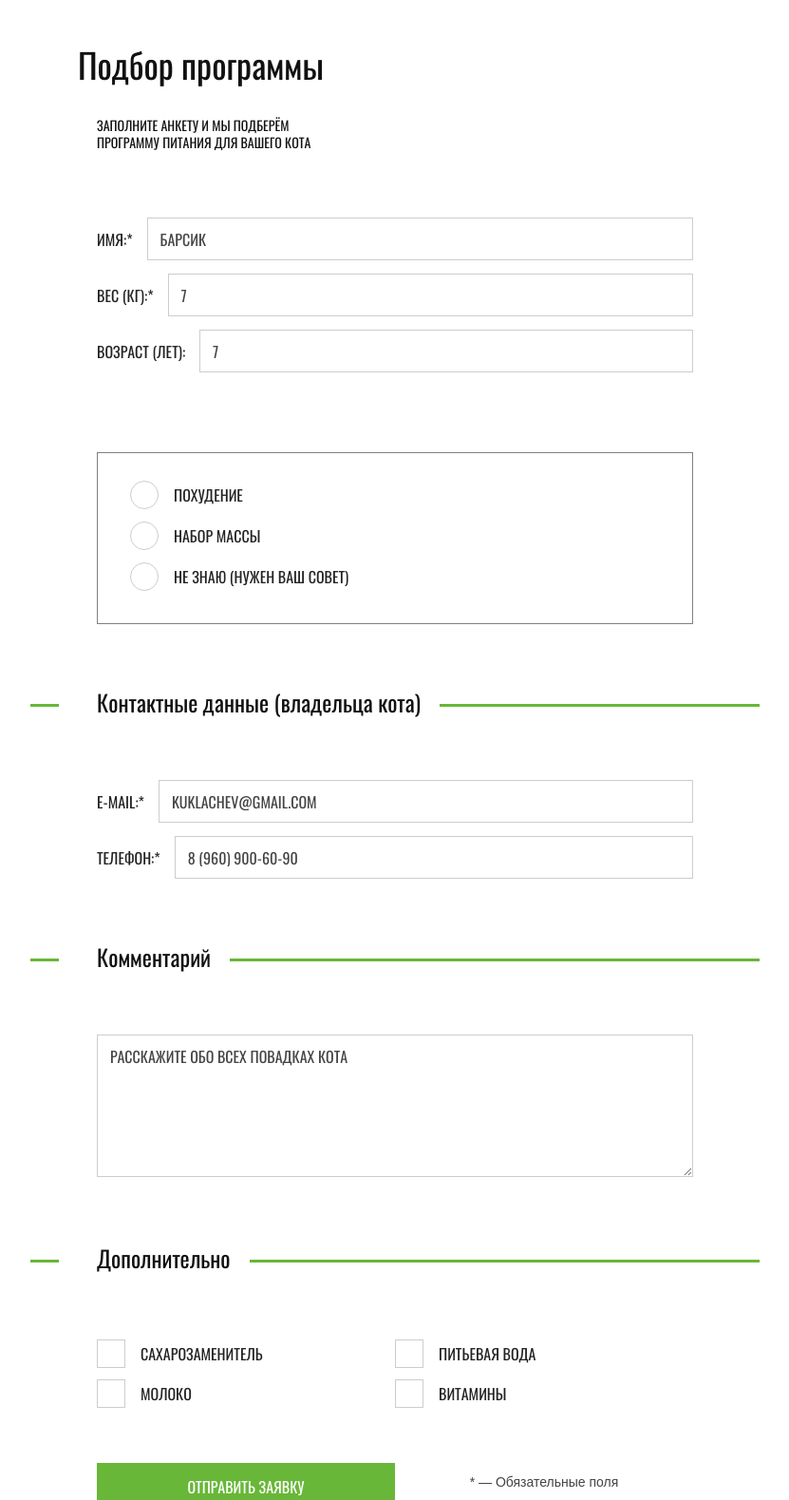
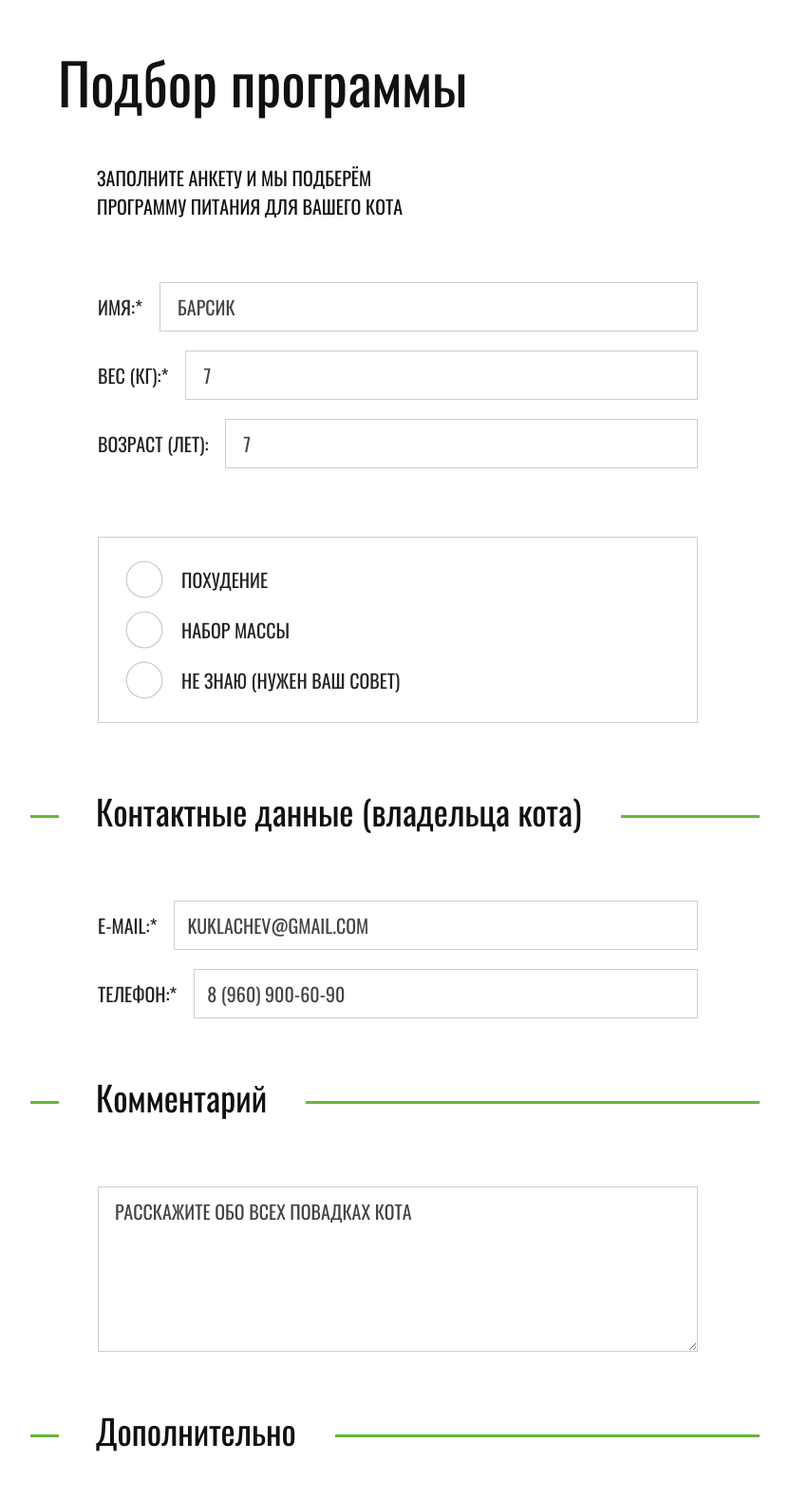
Before and after one commit to arcmag/55546-cat-energy, a plain HTML site: page source/form.html in a window 1280 px wide. Shown: the part 84-1663 px from the top of the page at 95% size, without its empty margins (224-1055 px from the left). Drawn offline with nearby package versions, Linux system fonts and the light colour scheme; files that its build step writes are made by us from their sources.

Commit message:
Подгонка размеров form страницы для планшетной и десктопной версии

```diff
--- a/source/form.html
+++ b/source/form.html
@@ -29,7 +29,7 @@
           <form class="form program__form" method="post" action="https://echo.htmlacademy.ru">
 
             <h2 class="program__title">Подбор программы</h2>
-            <p class="program__info">Заполните анкету и мы подберём программу питания для вашего кота</p>
+            <p class="program__info">Заполните анкету и мы подберём<br> программу питания для вашего кота</p>
 
             <div class="program__form-top">
               <fieldset class="form__wrapper-data program__form-wrapper-data program__form-wrapper-data--main">
@@ -63,7 +63,9 @@
             </div>
 
 
-            <h3 class="form__title program__sub-title">Контактные данные (владельца кота)</h3>
+            <h3 class="form__title program__sub-title program__sub-title--contacts">
+              <span class="program__wrapper-title">Контактные данные (владельца кота)</span>
+            </h3>
             <div class="form__wrapper-data program__form-wrapper-data program__form-wrapper-data--contacts">
               <p class="form__wrapper-field program__form-wrapper-field">
                 <label class="form__label" for="7">e-mail:*</label>
@@ -74,11 +76,15 @@
                 <input class="form__field form__field--input" id="8" type="tel" value="8 (960) 900-60-90">
               </p>
             </div>
-            <h3 class="form__title program__sub-title">Комментарий</h3>
+            <h3 class="form__title program__sub-title program__sub-title--comments">
+              <span class="program__wrapper-title">Комментарий</span>
+            </h3>
             <fieldset class="form__wrapper-data program__form-wrapper-data program__form-wrapper-data--comments">
               <textarea class="form__textarea program__form-comment">Расскажите обо всех повадках кота</textarea>
             </fieldset>
-            <h3 class="form__title program__sub-title">Дополнительно</h3>
+            <h3 class="form__title program__sub-title program__sub-title--additional">
+              <span class="program__wrapper-title">Дополнительно</span>
+            </h3>
             <div class="form__wrapper-data program__form-wrapper-data program__form-wrapper-data--additional">
               <p class="form__wrapper-field program__form-wrapper-field">
                 <input class="form__field form__field--checkbox" id="9" type="checkbox">
--- a/source/less/blocks/program.less
+++ b/source/less/blocks/program.less
@@ -47,8 +47,9 @@
   color: #111111;
   font-family: "Oswald", "Arial", sans-serif;
   font-weight: normal;
-  margin: 0 20px 25px 20px;
-  padding-top: 15px;
+  margin: -1px 0 25px 0;
+  padding: 15px 20px 0 20px;
+  border-top: solid 1px #cdcdcd;
 }
 
 .program__sub-title {
@@ -75,6 +76,10 @@
   text-transform: uppercase;
   margin: 0 0 19px 20px;
   width: 235px;
+}
+
+.program__info br {
+  display: none;
 }
 
 .program__form-comment {
@@ -105,12 +110,17 @@
   }
 
   .program__title {
-    padding-left: 30px;
+    margin: 18px 0 56px 9px;
+    border: 0;
+    font-size: 60px;
+    line-height: 60px;
   }
 
   .program__sub-title {
     margin: 0;
     margin-bottom: 70px;
+    font-size: 36px;
+    line-height: 36px;
   }
 
   .program__sub-title::before {
@@ -118,74 +128,197 @@
     height: 3px;
     background: #68b738;
     width: 30px;
-    margin: 14px 40px 0 0;
+    margin: 22px 39px 0 0;
+  }
+
+  .program__sub-title::after {
+    width: auto;
+    margin: 22px 0 0 41px;
+  }
+
+  .program__sub-title--contacts {
+    margin-bottom: 76px;
+  }
+
+  .program__sub-title--comments {
+    margin-bottom: 76px;
+  }
+
+  .program__sub-title--additional {
+    margin-bottom: 57px;
   }
 
   .program__form-wrapper-data {
     padding: 0;
-    margin: 0 70px 70px 70px;
+    margin: 0px 65px 70px 71px;
+  }
+
+  .program__form-wrapper-data input,
+  .program__form-wrapper-data label {
+    font-size: 20px;
+    line-height: 20px;
+  }
+
+  .program__form-wrapper-data input {
+    padding: 10px 13px 10px 13px;
+    margin-left: 18px;
   }
 
   .program__info {
     color: #111111;
     font-family: "Oswald", "Arial", sans-serif;
     text-transform: uppercase;
-    margin: 0 70px 70px 70px;
+    margin: 0 70px 65px 70px;
+    font-size: 20px;
+    line-height: 30px;
+    width: 335px;
+  }
+
+  .program__form-wrapper-data--main {
+    margin-bottom: 52px;
+  }
+
+  .program__form-wrapper-data--main .program__form-wrapper-field {
+    margin-bottom: 20px;
+  }
+
+  .program__form-wrapper-data--main input {
+    padding-left: 18px;
   }
 
   .program__form-wrapper-data--type {
-    border: solid 1px grey;
-    padding: 25px 30px;
+    border: solid 1px #cdcdcd;
+    padding: 24px 30px 11px 37px;
+    margin-bottom: 75px;
+  }
+
+  .program__form-wrapper-data--type label::before {
+    transform: scale(1.3);
+    left: -4px;
+    top: 5px;
+  }
+
+  .program__form-wrapper-data--type .program__form-wrapper-field {
+    margin-bottom: 13px;
+  }
+
+  .program__form-wrapper-data--contacts {
+    margin-bottom: 65px;
+  }
+
+  .program__form-wrapper-data--contacts .program__form-wrapper-field {
+    margin-bottom: 20px;
+  }
+
+  .program__form-wrapper-data--comments {
+    margin-bottom: 62px;
   }
 
   .program__form-wrapper-data--additional {
     display: flex;
     flex-wrap: wrap;
-    margin-bottom: 50px;
+    margin: 0 0 22px 75px;
   }
 
   .program__form-wrapper-data--additional .form__wrapper-field {
-    width: 50%;
+    min-width: 270px;
+    margin-bottom: 32px;
+  }
+
+  .program__form-wrapper-data--additional .form__wrapper-field:nth-child(even) {
+    margin-left: 74px;
+  }
+
+  .program__form-wrapper-data--additional label {
+    padding-left: 53px;
+  }
+
+  .program__form-wrapper-data--additional label::before {
+    top: 5px;
+    transform: scale(1.3);
+  }
+
+  .program__form-comment {
+    min-height: 174px;
+    font-size: 20px;
+    line-height: 30px;
+    padding: 10px 13px 12px 17px;
   }
 
   .program__form-bottom {
     display: flex;
-    margin: 0 70px 70px 70px;
-    height: 50px;
+    margin: 0 70px 70px 71px;
     align-items: center;
+    justify-content: space-between;
   }
 
-  .program__form-bottom .button {
-    height: 50px;
-    width: 50%;
+  .program__form-bottom .program__form-btn {
+    margin: 0;
+    width: 283px;
+    font-size: 20px;
+    line-height: 20px;
+    padding: 16px 0 16px 0;
   }
 
   .program__form-bottom .program__note {
-    width: 50%;
+    margin: -5px auto 0 61px;
+    font-size: 16px;
+    line-height: 16px;
   }
 }
 
 @media (min-width: @desktop-width) {
   .program__form {
-    width: @desktop-width;
+    width: auto;
+    margin: 0;
   }
 
   .program__title {
-    padding-left: 110px;
+    width: 1218px;
+    padding-left: 0;
+    margin: 59px auto 56px auto;
   }
 
   .program__info {
-    margin-left: 110px;
+    margin: 0 auto 65px auto;
+    width: 1218px;
+  }
+
+  .program__info br {
+    display: block;
   }
 
   .program__sub-title {
-    margin: 0;
-    margin-bottom: 70px;
+  }
+
+  .program__sub-title::after,
+  .program__sub-title::before {
+    width: auto;
+    flex-grow: 1;
+    margin-top: 22px;
+  }
+
+  .program__wrapper-title {
+    display: block;
+    margin-left: -709px;
+    padding: 0 38px 0 40px;
+    background: #ffffff;
+  }
+
+  .program__sub-title--contacts .program__wrapper-title {
+    margin-left: -709px;
+  }
+
+  .program__sub-title--comments .program__wrapper-title {
+    margin-left: -1041px;
+  }
+
+  .program__sub-title--additional .program__wrapper-title {
+    margin-left: -1010px;
   }
 
   .program__sub-title::before {
-    width: 70px;
-    margin: 14px 40px 0 0;
+
   }
 
   .program__form-wrapper-data {
@@ -195,32 +328,68 @@
   .program__form-top {
     display: flex;
     align-items: center;
-    margin: 0 110px 70px 110px;
+    margin: 0 auto 50px auto;
+    width: 1218px;
     justify-content: space-between;
   }
 
   .program__form-top .program__form-wrapper-data {
-    width: 45%;
-    margin: 0;
+    width: 570px;
+    margin: 0 0 auto 0;
   }
 
   .program__form-wrapper-data--contacts {
     display: flex;
     align-items: center;
     justify-content: space-between;
+    width: 1218px;
+    margin: 0 auto 67px auto;
   }
 
   .program__form-wrapper-data--contacts .form__wrapper-field {
-    width: 45%;
+    width: 570px;
     margin: 0;
+  }
+
+  .program__form-wrapper-data--comments {
+    margin: 0 auto 64px auto;
+    width: 1218px;
   }
 
   .program__form-wrapper-data--additional {
     align-items: center;
+    justify-content: space-between;
+    margin: 0 auto 61px auto;
+    width: 1218px;
+  }
+
+  .program__form-wrapper-data--additional .form__wrapper-field:nth-child(even) {
+    margin: 0;
   }
 
   .program__form-wrapper-data--additional .form__wrapper-field {
-    width: 25%;
+    min-width: auto;
+    width: 244px;
     margin: 0;
   }
+
+  .program__form-wrapper-data--additional label {
+    padding-left: 58px;
+  }
+  .program__form-wrapper-data--additional label::before {
+    left: 6px;
+  }
+
+  .program__form-bottom {
+    margin: 0 auto 82px auto;
+    width: 1218px;
+  }
+
+  .program__form-bottom .program__form-btn {
+    width: 570px;
+  }
+
+  .program__form-bottom .program__note {
+    margin-left: 81px;
+  }
 }
```
